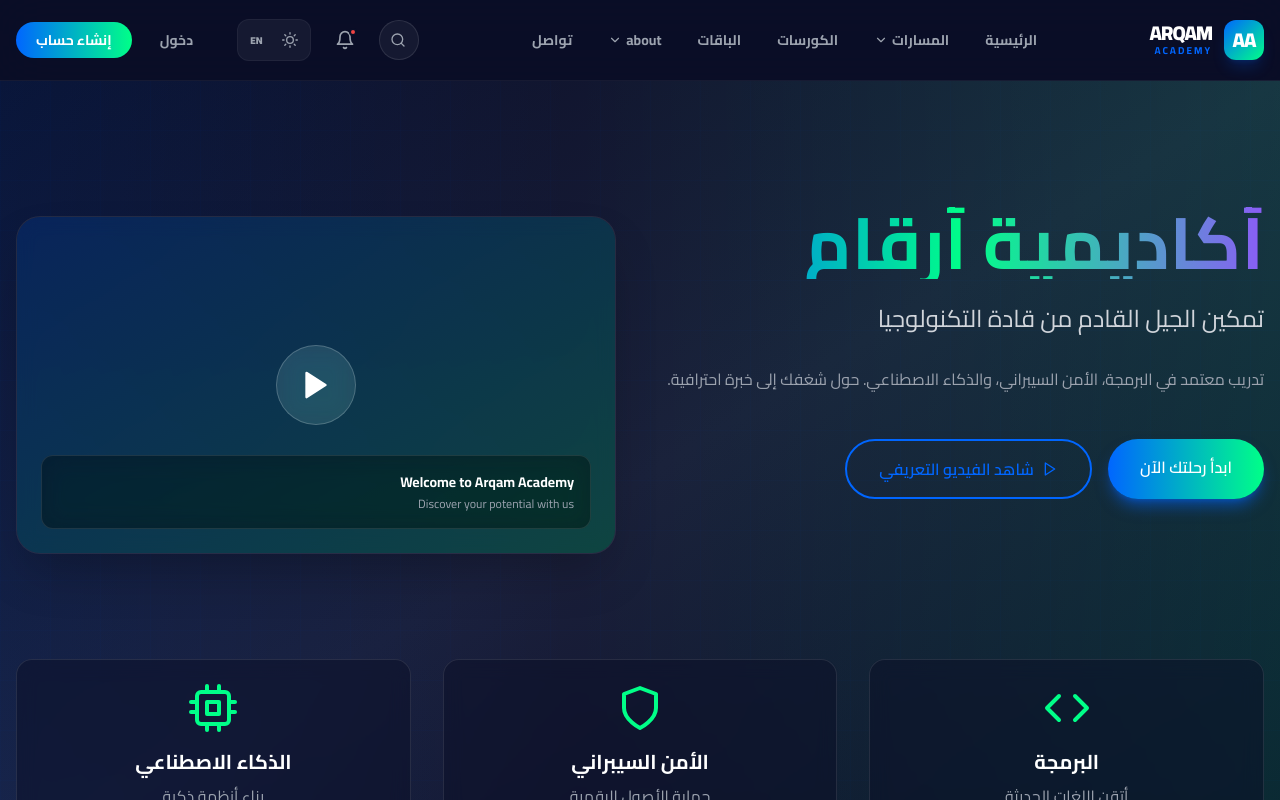
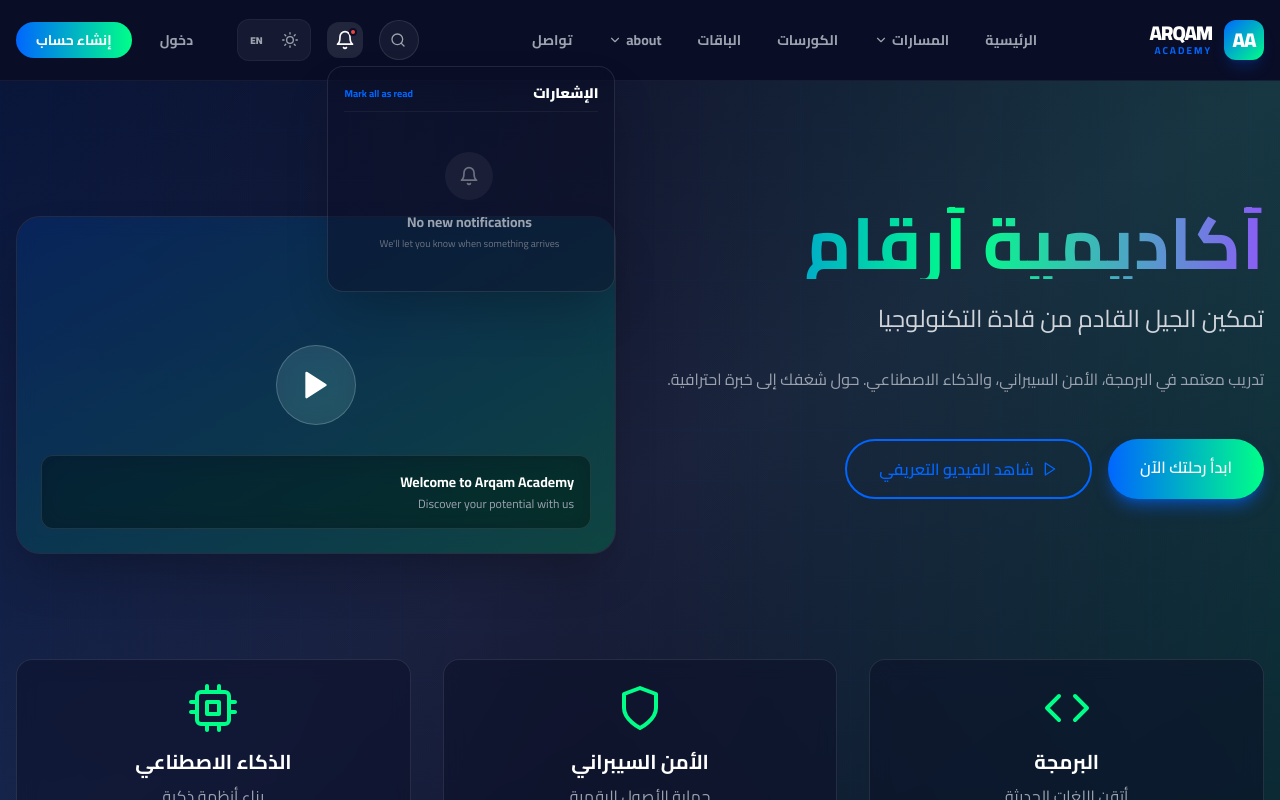
Before and after one commit to mohammedtarek206/Arqam, a Next.js app: page / in a window 1280 px wide. Both pictures are taken after a click on the button 345 px from the left and 40 px from the top of the page. Shown: the top 800 px of the page. Built offline with nearby package versions, Linux system fonts and the light colour scheme.

Commit message:
Fix API dynamic server usage and add notification dropdown

```diff
--- a/app/api/admin/codes/route.ts
+++ b/app/api/admin/codes/route.ts
@@ -12,6 +12,8 @@
     }
     return result;
 }
+
+export const dynamic = 'force-dynamic';
 
 export async function GET(request: NextRequest) {
     try {
--- a/app/api/certificates/route.ts
+++ b/app/api/certificates/route.ts
@@ -2,6 +2,8 @@
 import connectDB from '@/lib/mongodb';
 import Certificate from '@/models/Certificate';
 import { authenticateRequest } from '@/lib/auth';
+
+export const dynamic = 'force-dynamic';
 
 export async function GET(request: NextRequest) {
     try {
--- a/components/Navbar.tsx
+++ b/components/Navbar.tsx
@@ -180,10 +180,42 @@
             </div>
 
             {/* Notifications */}
-            <button className="relative p-2 text-gray-400 hover:text-primary transition-colors">
-              <FiBell className="w-5 h-5" />
-              <span className="absolute top-1.5 right-1.5 w-2 h-2 bg-red-500 rounded-full border-2 border-dark" />
-            </button>
+            <div className="relative group">
+              <button
+                onClick={() => setActiveDropdown(activeDropdown === 'notifications' ? null : 'notifications')}
+                className={`relative p-2 transition-colors ${activeDropdown === 'notifications' ? 'text-white bg-white/10 rounded-xl' : 'text-gray-400 hover:text-primary'}`}
+              >
+                <FiBell className="w-5 h-5" />
+                <span className="absolute top-1.5 right-1.5 w-2 h-2 bg-red-500 rounded-full border-2 border-dark" />
+              </button>
+
+              <AnimatePresence>
+                {activeDropdown === 'notifications' && (
+                  <motion.div
+                    initial={{ opacity: 0, y: 10, scale: 0.95 }}
+                    animate={{ opacity: 1, y: 0, scale: 1 }}
+                    exit={{ opacity: 0, y: 10, scale: 0.95 }}
+                    className="absolute top-full mt-2 w-72 glass border border-white/10 rounded-2xl shadow-2xl p-4 right-0 rtl:right-auto rtl:left-0 overflow-hidden"
+                  >
+                    <div className="flex justify-between items-center mb-4 pb-2 border-b border-white/5">
+                      <h3 className="text-white font-black uppercase text-sm">{t('notifications') || 'Notifications'}</h3>
+                      <button className="text-[10px] text-primary font-bold hover:underline">Mark all as read</button>
+                    </div>
+
+                    <div className="space-y-3 max-h-64 overflow-y-auto pr-1">
+                      {/* Empty State */}
+                      <div className="text-center py-6">
+                        <div className="w-12 h-12 rounded-full bg-white/5 mx-auto mb-3 flex items-center justify-center">
+                          <FiBell className="w-5 h-5 text-gray-500" />
+                        </div>
+                        <p className="text-gray-400 text-sm font-bold">No new notifications</p>
+                        <p className="text-gray-500 text-[10px] mt-1">We'll let you know when something arrives</p>
+                      </div>
+                    </div>
+                  </motion.div>
+                )}
+              </AnimatePresence>
+            </div>
 
             {/* Theme & Language */}
             <div className="flex items-center gap-1 bg-white/5 p-1 rounded-xl border border-white/5">
```
